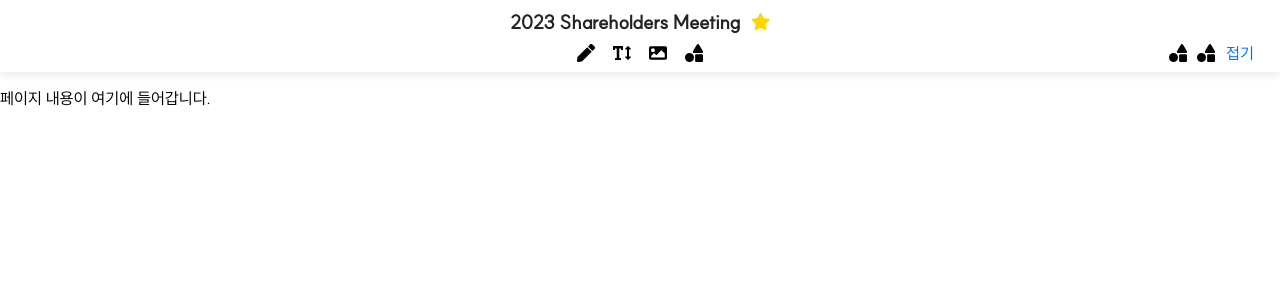
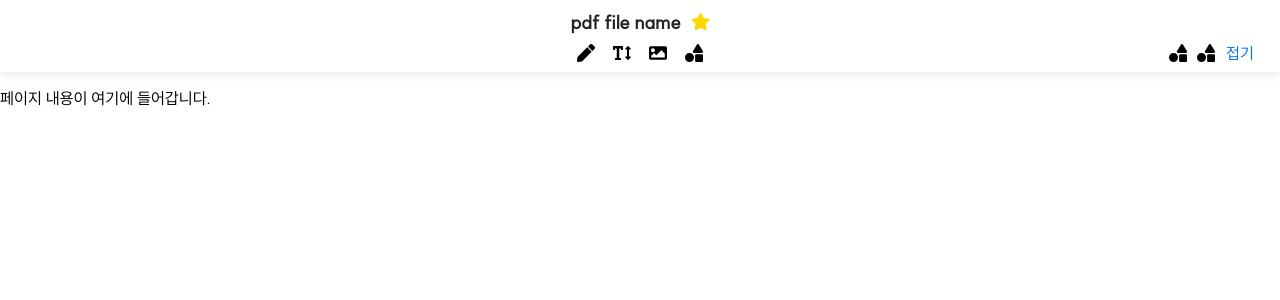
Before and after one commit to honi20/EchoNote, a React (Vite) app in the folder echonote_frontend/: page / in a window 1280 px wide. Shown: the top 300 px of the page. Built offline with nearby package versions, Linux system fonts and the light colour scheme.

Commit message:
style: 툴바 수정 테스트(#2)

```diff
--- a/echonote_frontend/src/components/ToolBar.jsx
+++ b/echonote_frontend/src/components/ToolBar.jsx
@@ -23,7 +23,7 @@ const ToolBar = () => {
       {!isCollapsed && (
         <ToolBarHeader>
           <Title>
-            2023 Shareholders Meeting
+            pdf file name
             <FaStar style={{ marginLeft: "10px", color: "gold" }} />
           </Title>
         </ToolBarHeader>
```
